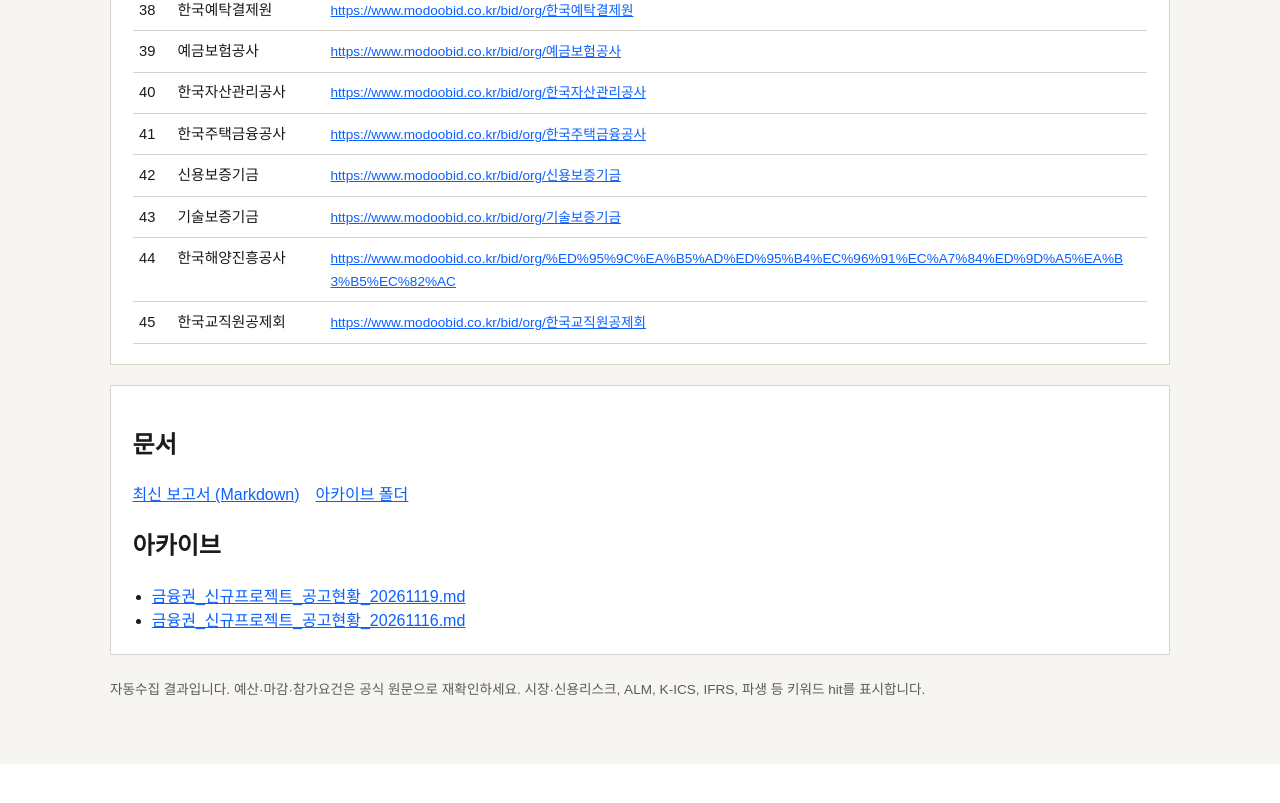
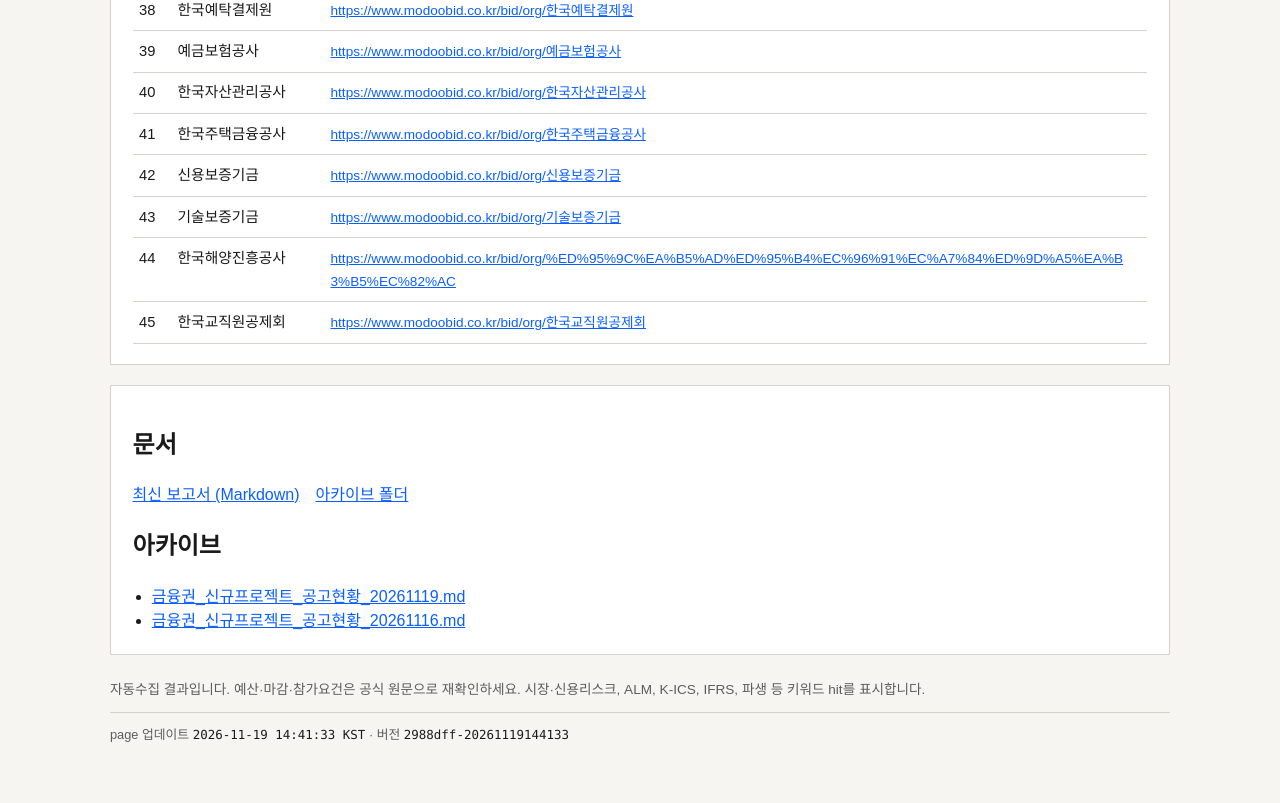
Before and after one commit to mathansang/finance-proposal, a plain HTML site: page docs/index.html in a window 1280 px wide. Shown: the part 2375-3178 px from the top of the page. Before the commit the page ends 3139 px from the top, so only its background shows below. Drawn offline with nearby package versions, Linux system fonts and the light colour scheme.

Commit message:
docs: show page updated_at and version in footer

```diff
--- a/docs/data.json
+++ b/docs/data.json
@@ -642,5 +642,7 @@
   "archives": [
     "금융권_신규프로젝트_공고현황_20261119.md",
     "금융권_신규프로젝트_공고현황_20261116.md"
-  ]
+  ],
+  "page_updated_at": "2026-11-19 14:41:33 KST",
+  "page_version": "2988dff-20261119144133"
 }
--- a/docs/index.html
+++ b/docs/index.html
@@ -130,6 +130,19 @@
       font-size: 0.85rem;
       margin-top: 1.5rem;
     }
+    .build-meta {
+      margin-top: 0.75rem;
+      padding-top: 0.75rem;
+      border-top: 1px solid var(--line);
+      font-size: 0.8rem;
+      font-variant-numeric: tabular-nums;
+      word-break: break-all;
+    }
+    .build-meta code {
+      font-family: ui-monospace, "Cascadia Code", Consolas, monospace;
+      font-size: 0.78rem;
+      color: var(--ink);
+    }
     .status {
       color: var(--muted);
       padding: 2rem 0;
@@ -249,6 +262,12 @@
       <footer>
         자동수집 결과입니다. 예산·마감·참가요건은 공식 원문으로 재확인하세요.
         시장·신용리스크, ALM, K-ICS, IFRS, 파생 등 키워드 hit를 표시합니다.
+        <div class="build-meta">
+          page 업데이트
+          <code>{{ payload.page_updated_at || "-" }}</code>
+          · 버전
+          <code>{{ payload.page_version || "-" }}</code>
+        </div>
       </footer>
     </main>
 
```
Also changed, not shown: batch/templates/index.html (+19 -0 lines).
